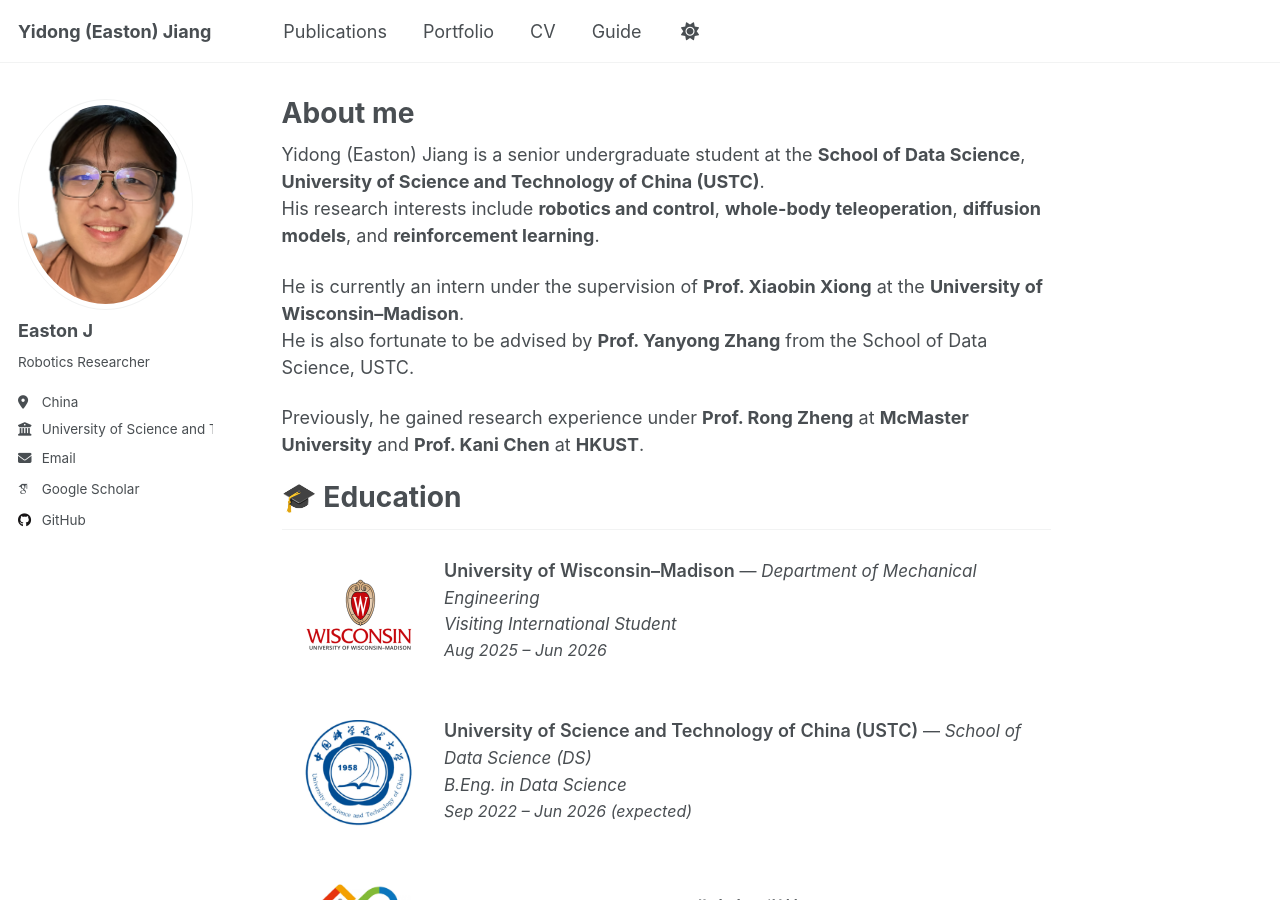
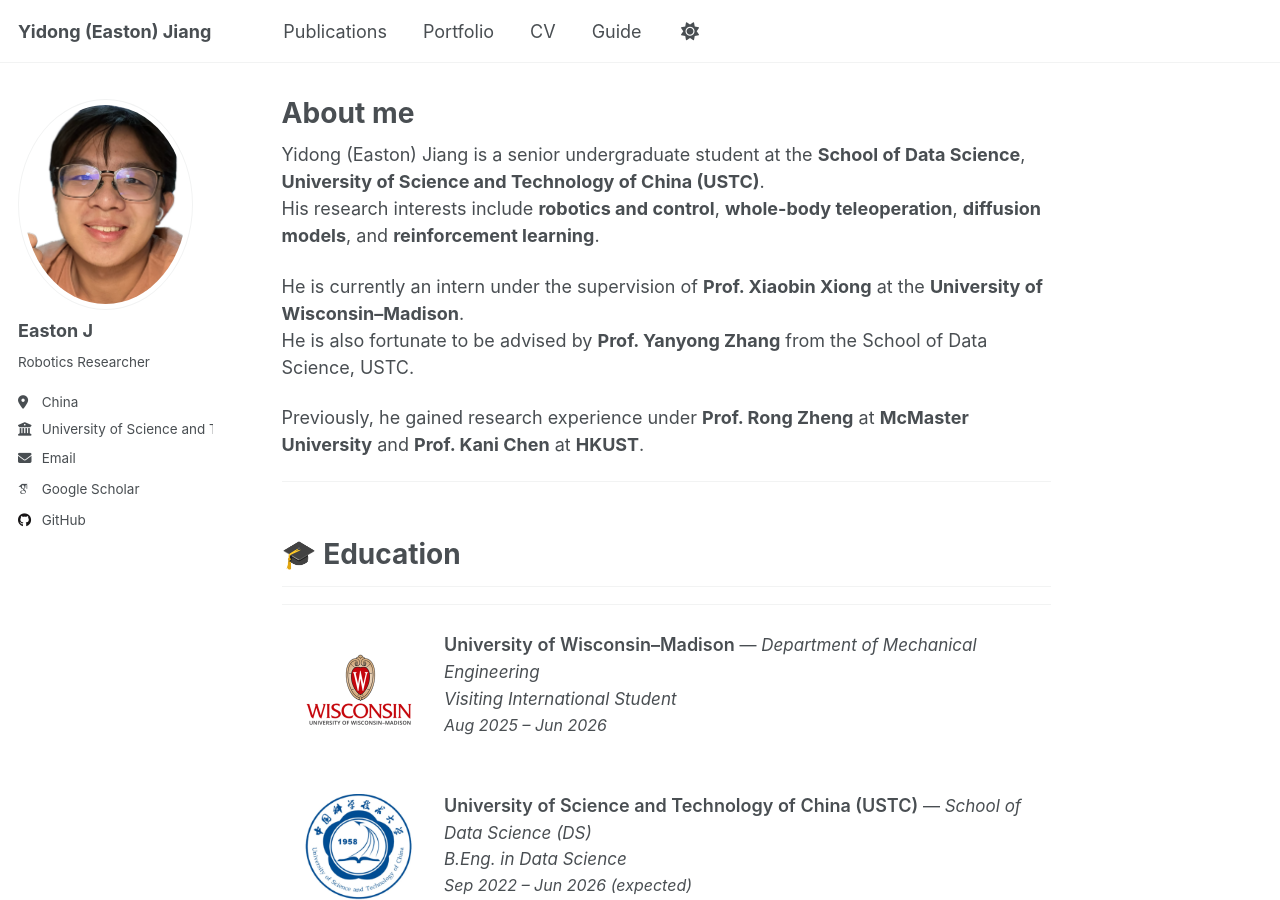
Before and after one commit to 1EastonJ/1eastonj, a Jekyll site: the page built from _pages/about.md, in a window 1280 px wide and 900 px high. Built offline with Jekyll 4.4.1, drawn with Linux system fonts in a browser that asks for light colours; some web fonts are replaced; a script that is not in the unit is left out.

Commit message:
Update about.md

```diff
--- a/_pages/about.md
+++ b/_pages/about.md
@@ -15,10 +15,11 @@ He is also fortunate to be advised by **Prof. Yanyong Zhang** from the School of
 
 Previously, he gained research experience under **Prof. Rong Zheng** at **McMaster University** and **Prof. Kani Chen** at **HKUST**.
 
+---
 
-
+<h2 style="font-size: 28px; font-weight: 700; margin-bottom: 0.6em;">
 🎓 Education
-======
+</h2>
 <hr style="margin-top: 0.5em; margin-bottom: 1em;">
 
 <table style="width:100%; border-collapse:collapse; border:none; font-size:17px; line-height:1.55;">
```
